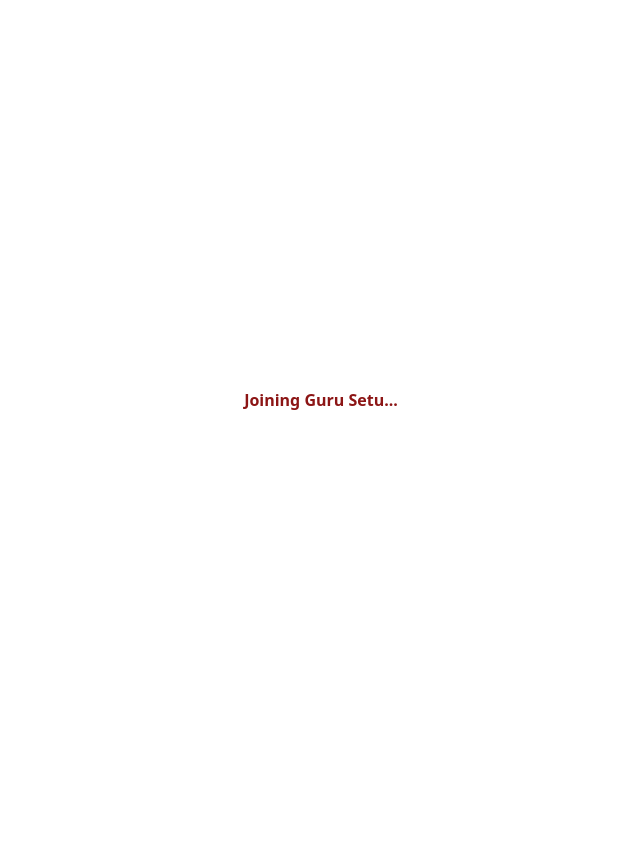
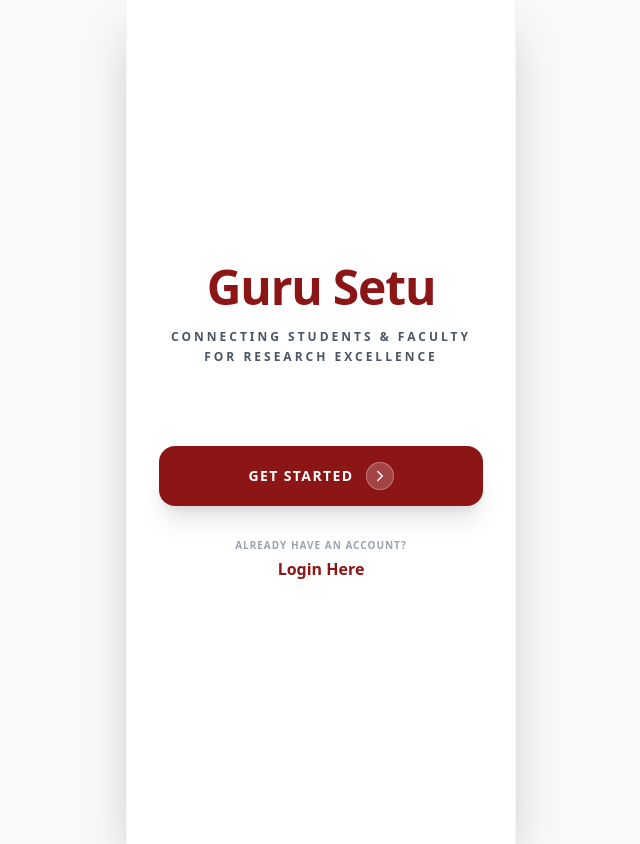
Before and after one commit to amrita-tensorclub/gurusetu-frontend, a Next.js app: page / in a window 1280 px wide. Before the commit this address had no page. Shown: the whole page, without its empty margins (319-959 px from the left). Before the commit the page ends 800 px from the top, so only its background shows below. Built offline with nearby package versions, Linux system fonts and the light colour scheme.

Commit message:
UI: Update landing page alignment and remove broken image layout

```diff
--- a/src/app/page.tsx
+++ b/src/app/page.tsx
@@ -1,20 +1,55 @@
 "use client";
 
-import { useEffect } from 'react';
+import React from 'react';
 import { useRouter } from 'next/navigation';
+import { ChevronRight } from 'lucide-react';
 
-export default function RootPage() {
+export default function StartPage() {
   const router = useRouter();
 
-  useEffect(() => {
-    // Redirects to Signup instead of Login
-    router.push('/signup');
-  }, [router]);
+  return (
+    <div className="min-h-screen bg-[#F9F9F9] flex items-center justify-center font-sans">
 
-  return (
-    <div className="flex h-screen items-center justify-center bg-white">
-      <div className="text-[#8C1515] font-bold animate-pulse">
-        Joining Guru Setu...
+      {/* Main Mobile Container */}
+      <div className="w-full max-w-[390px] h-[844px] bg-white shadow-2xl flex flex-col items-center justify-center border-x border-gray-100 relative px-8">
+
+        {/* BRANDING SECTION: Centered Title & Tagline */}
+        <div className="text-center mb-20">
+          <h1 className="text-5xl font-[900] text-[#8C1515] tracking-tight mb-4">
+            Guru Setu
+          </h1>
+          <p className="text-gray-600 text-xs font-bold uppercase tracking-[0.25em] leading-relaxed">
+            Connecting Students & Faculty <br /> for Research Excellence
+          </p>
+        </div>
+
+        {/* BUTTON SECTION */}
+        <div className="w-full space-y-8">
+          {/* Get Started -> Goes to Sign Up */}
+          <button
+            onClick={() => router.push('/signup')}
+            className="w-full bg-[#8C1515] text-white py-4 rounded-2xl font-black text-sm uppercase tracking-widest shadow-xl flex items-center justify-center gap-3 active:scale-95 transition-transform"
+          >
+            Get Started
+            <div className="bg-white/20 p-1 rounded-full border border-white/30">
+              <ChevronRight size={18} />
+            </div>
+          </button>
+
+          {/* Login Link -> Goes to Login */}
+          <div className="text-center space-y-1">
+            <p className="text-gray-400 text-[10px] font-bold uppercase tracking-widest">
+              Already have an account?
+            </p>
+            <button
+              onClick={() => router.push('/login')}
+              className="text-[#8C1515] text-base font-black hover:opacity-70 transition-opacity"
+            >
+              Login Here
+            </button>
+          </div>
+        </div>
+
       </div>
     </div>
   );
```
